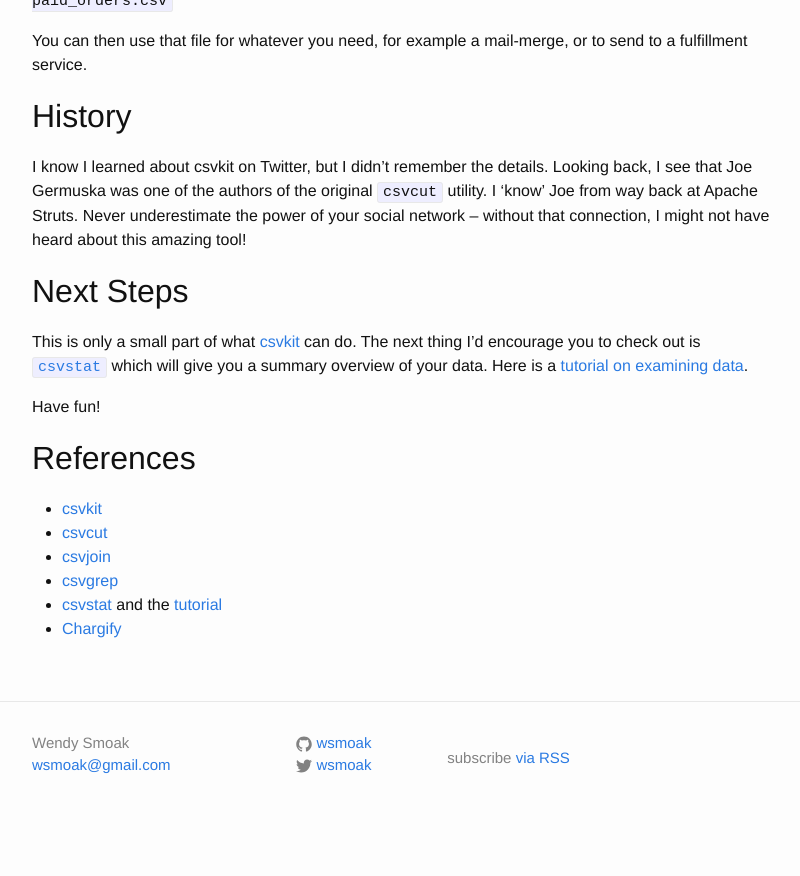
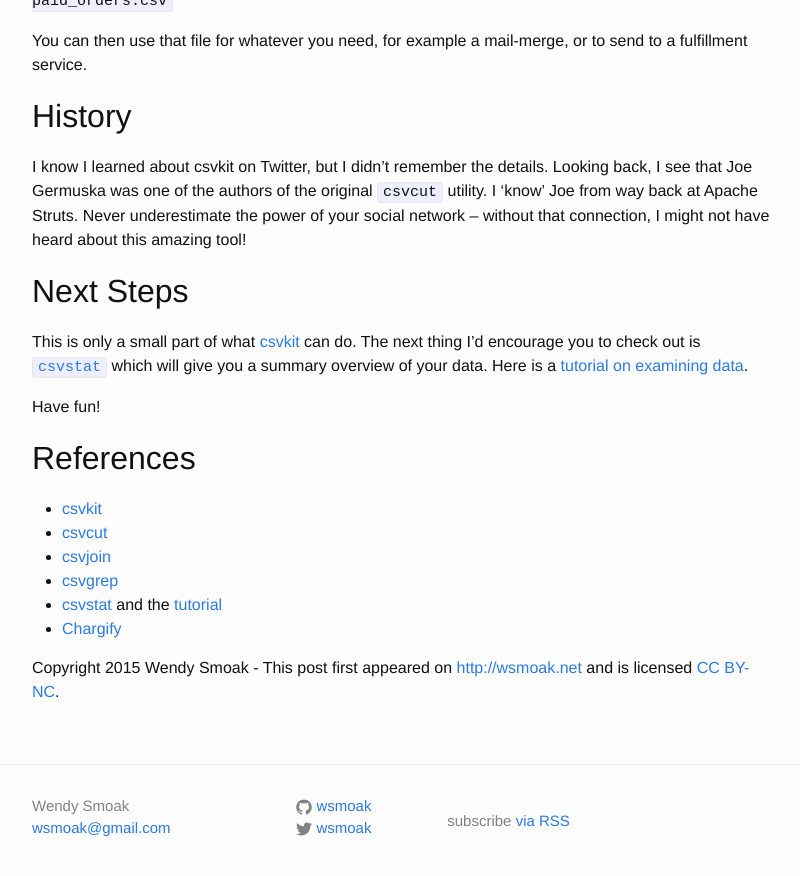
Before and after one commit to wsmoak/wsmoak.github.io, a Jekyll site: the page built from _posts/2015-07-18-joining-csv-files.md, in a window 1280 px wide and 900 px high, scrolled down 2861 px. Shown: the top 876 px of the window, without its empty margins (238-1038 px from the left). Built offline with Jekyll 4.4.1, drawn with Linux system fonts in a browser that asks for light colours; comment, search, counter and statistics services are not loaded; before the commit the page ends 3698 px from its top, so only the background shows below that.

Commit message:
Add copyright and license to latest post

```diff
--- a/_posts/2015-07-18-joining-csv-files.md
+++ b/_posts/2015-07-18-joining-csv-files.md
@@ -130,6 +130,8 @@
 * [csvstat][csvstat] and the [tutorial][tutorial]
 * [Chargify][chargify]
 
+Copyright 2015 Wendy Smoak - This post first appeared on [{{ site.url }}][site.url] and is licensed [CC BY-NC][cc-by-nc].
+
 [chargify]: https://www.chargify.com
 [chargify-signup]: https://app.chargify.com/signup/developer3
 [csvkit]: https://csvkit.readthedocs.org/en/0.9.1/index.html
@@ -138,3 +140,5 @@
 [csvgrep]: http://csvkit.readthedocs.org/en/latest/scripts/csvgrep.html
 [csvstat]: http://csvkit.readthedocs.org/en/latest/scripts/csvstat.html
 [tutorial]: https://csvkit.readthedocs.org/en/0.9.1/tutorial/2_examining_the_data.html
+[cc-by-nc]:  http://creativecommons.org/licenses/by-nc/3.0/
+[site.url]: {{ site.url }}
```
